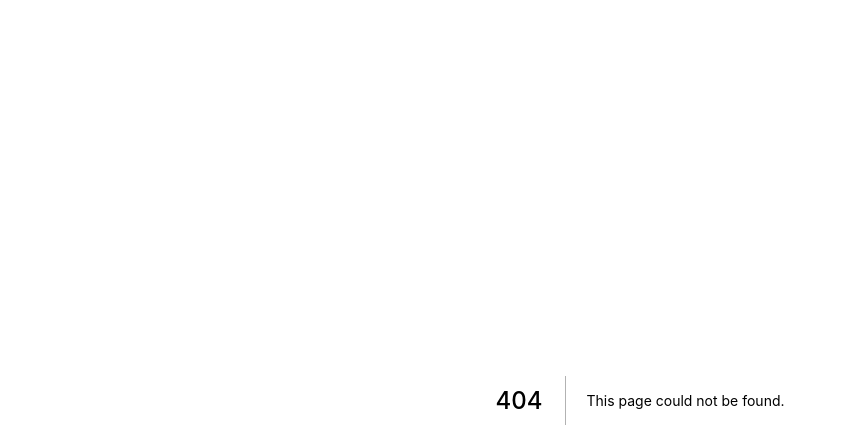
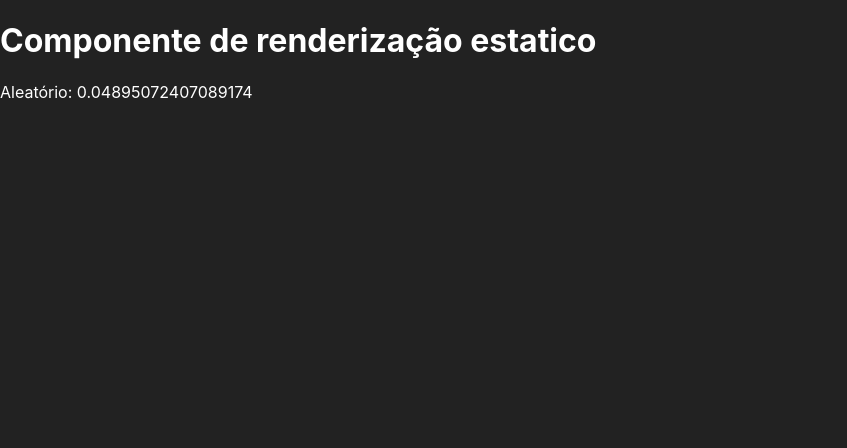
Before and after one commit to jordanobaluz/next-basico, a Next.js app: page /estatico in a window 1280 px wide. Before the commit this address had no page. Shown: the top 448 px of the page, without its empty margins (0-847 px from the left). Built offline with nearby package versions, Linux system fonts and the light colour scheme.

Commit message:
criado componente para demonstrar como funciona renderização estatica

```diff
--- /dev/null
+++ b/src/pages/estatico.jsx
@@ -0,0 +1,19 @@
+//next detecta por essa função que é uma renderização estatica
+export function getStaticProps() {
+    return {
+        props: {
+            numero: Math.random()
+        }
+    }
+}
+
+export default function estatico(props) {
+    return (
+        <div>
+            <h1>Componente de renderização estatico</h1>
+            <span>Aleatório: {props.numero}</span>
+        </div>
+    )
+}
+
+//quando é feito o build da aplicação e colocado em produção, o  numero se tornara estatico, pois está sendo gerado uma pagina estatica
```
